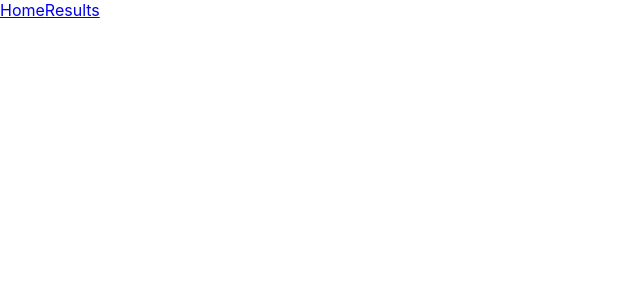
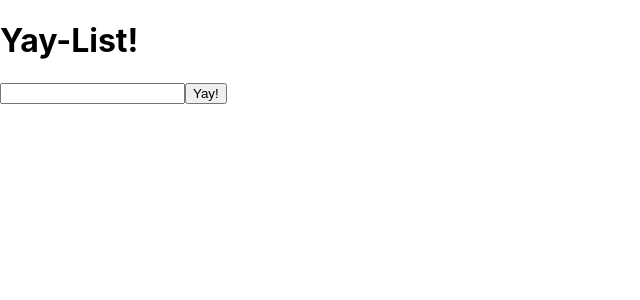
Before and after one commit to jswoodburn/yay-list, a React (Create React App) app: page / in a window 1280 px wide. Shown: the top 300 px of the page, without its empty margins (0-640 px from the left). Built offline with nearby package versions, Linux system fonts and the light colour scheme.

Commit message:
Basic form

```diff
--- a/src/components/Home.js
+++ b/src/components/Home.js
@@ -1,11 +1,20 @@
-import React from 'react';
-import { Link, Router } from "react-router-dom";
+import React, {useState} from 'react';
 
 const Home = () => {
-    return <>
-    <Link to="/" >Home</Link>
-    <Link to="/results">Results</Link>
-</>
+    const [sentence, setSetence] = useState('');
+    const handleSubmit = (e) => {
+        e.preventDefault();
+        alert(`Yay! Making playlist for ${sentence}`);
+    }
+    return (
+        <div>
+            <h1>Yay-List!</h1>
+            <form onSubmit={handleSubmit}>
+                <input type={'text'} name={'sentence'} value={sentence} onChange={e => setSetence(e.target.value)} />
+                <input type={'submit'} value={'Yay!'} />
+            </form>
+        </div>
+    )
 };
 
 export default Home;
```
